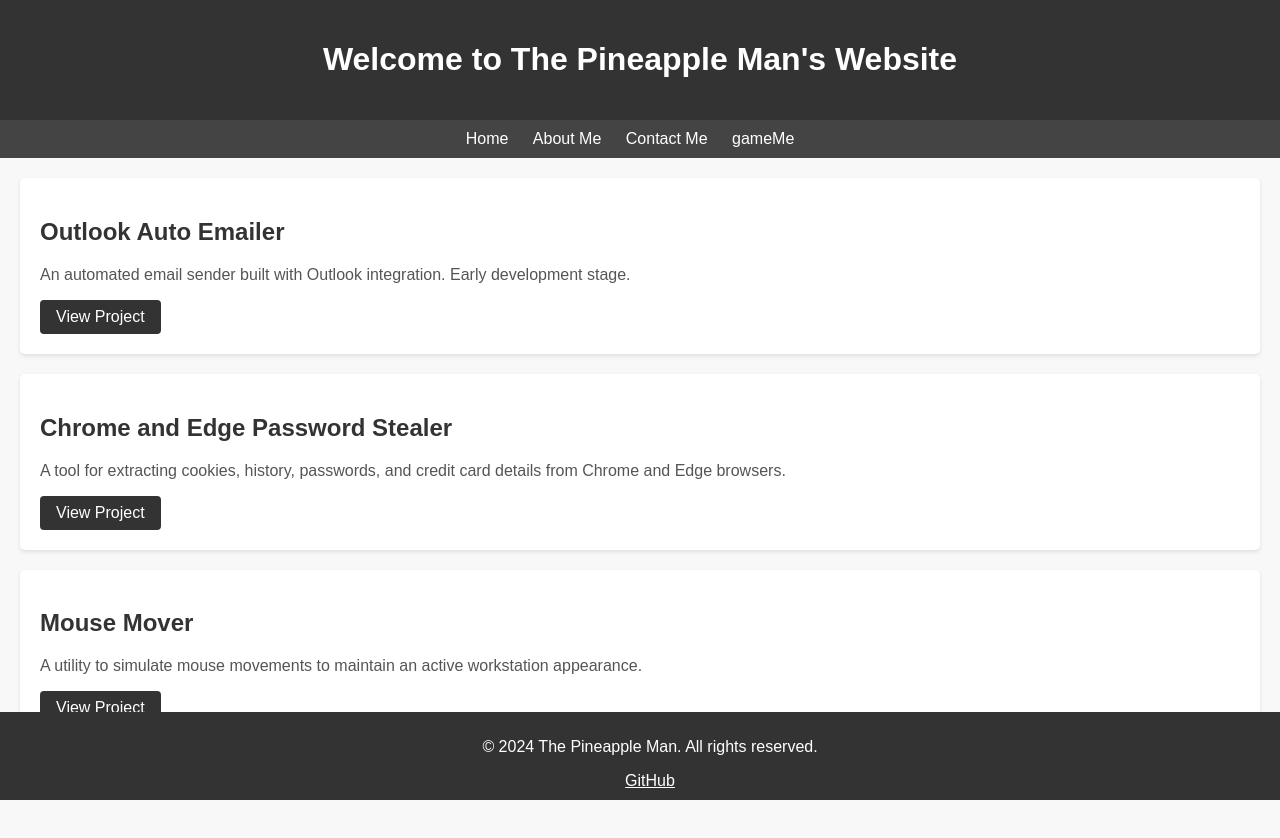
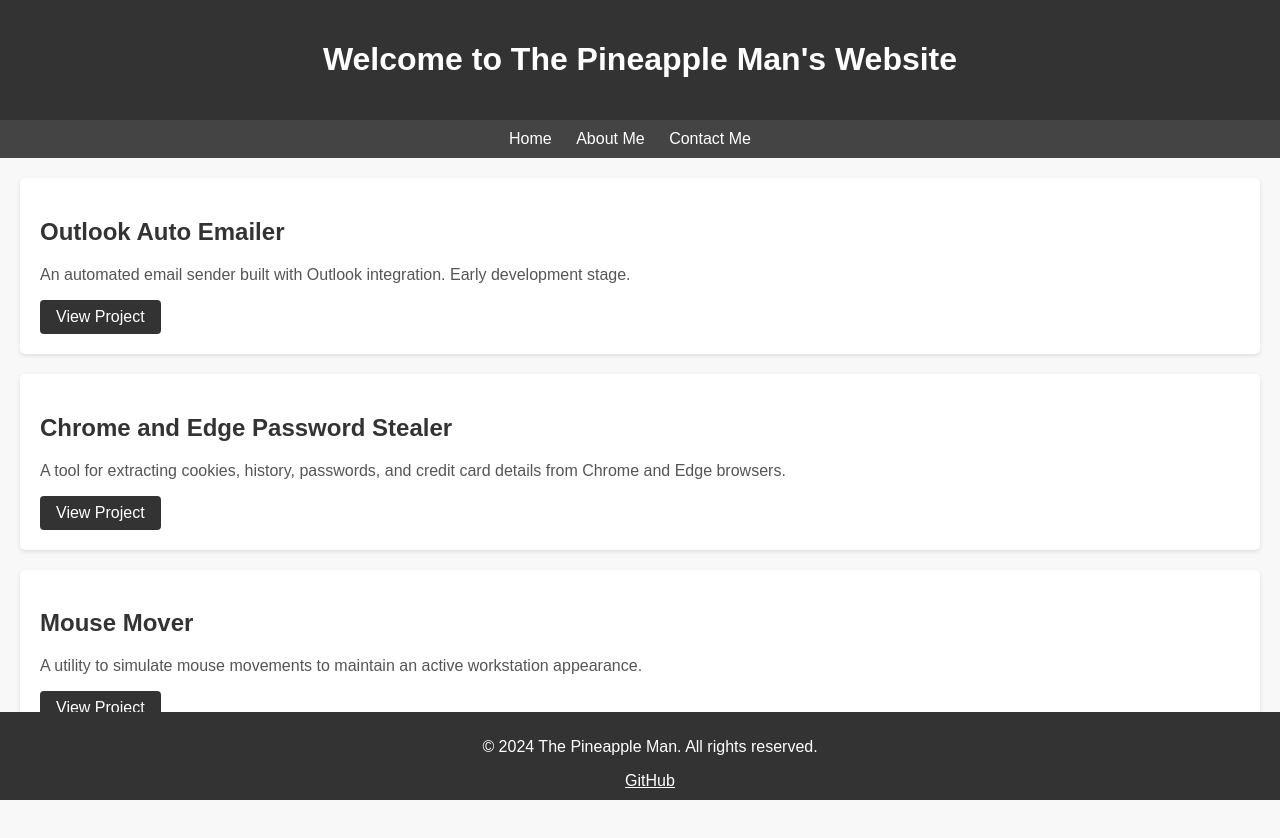
Before and after one commit to the-pineapple-man/the-pineapple-man.github.io, a plain HTML site: page index.html in a window 1280 px wide. Drawn offline with Linux system fonts and the light colour scheme.

Commit message:
Update index.html

```diff
--- a/index.html
+++ b/index.html
@@ -15,7 +15,6 @@
             <li><a href="index.html">Home</a></li>
             <li><a href="about.html">About Me</a></li>
             <li><a href="contact.html">Contact Me</a></li>
-            <li><a href="cool.html"> gameMe</a></li>
         </ul>
     </nav>
     <main>
```
